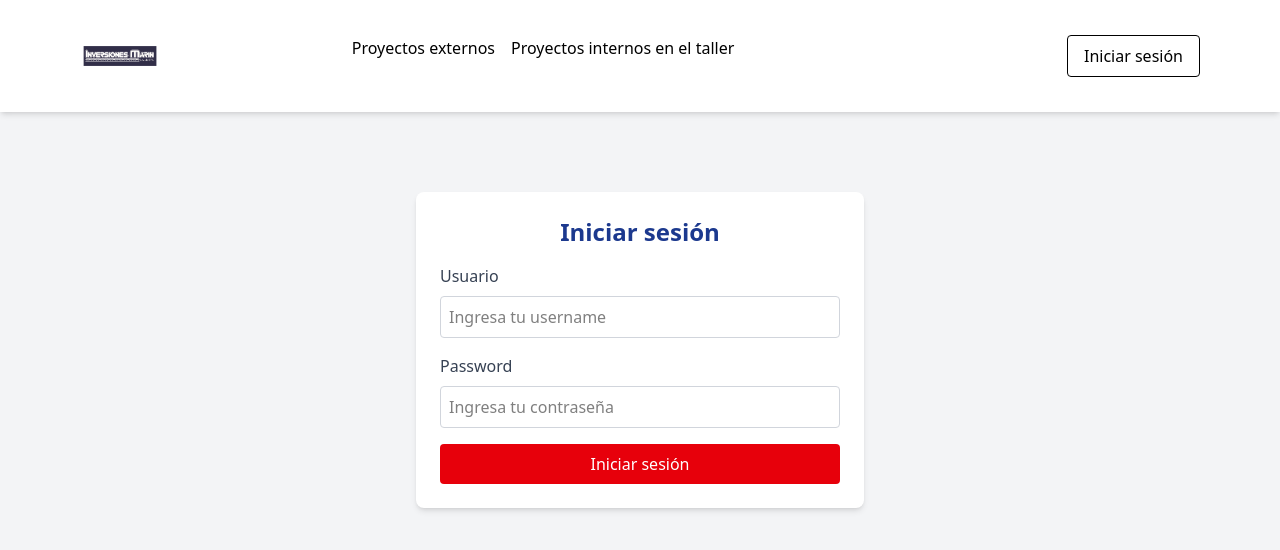
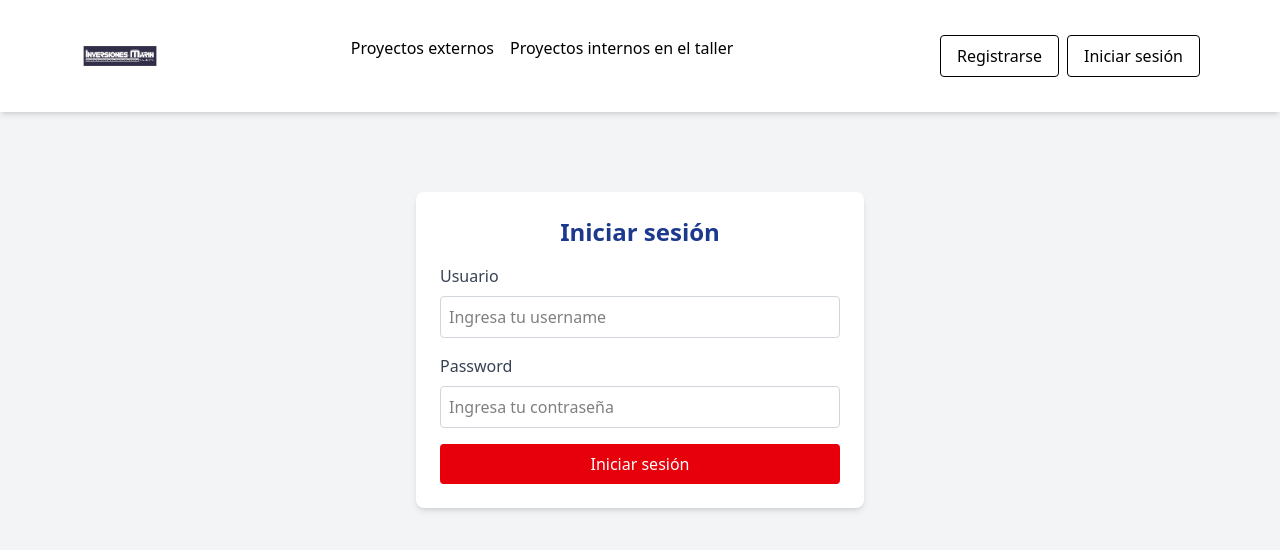
Before and after one commit to jrlf23/Sistema_gestion_avances_y_reportes_Empleado, a React (Vite) app in the folder frontend/: page / in a window 1280 px wide. Shown: the top 550 px of the page. Built offline with nearby package versions, Linux system fonts and the light colour scheme.

Commit message:
Arreglando header

```diff
--- a/frontend/src/Componente_comun/Header_employee.jsx
+++ b/frontend/src/Componente_comun/Header_employee.jsx
@@ -71,7 +71,7 @@ export const Header_employee = () => {
                         {/* Dropdown del usuario */}
                         {menuOpen && (
                             <div className="absolute right-0 mt-2 w-40 bg-white shadow-lg rounded-md p-2">
-                                <NavLink to="/perfil" className="block px-4 py-2 text-black hover:bg-gray-200">Mi Perfil</NavLink>
+                                {/* <NavLink to="/perfil" className="block px-4 py-2 text-black hover:bg-gray-200">Mi Perfil</NavLink> */}
                                 <button onClick={handleLogout} className="block w-full text-left px-4 py-2 text-black hover:bg-gray-200">
                                     Cerrar Sesión
                                 </button>
@@ -80,7 +80,7 @@ export const Header_employee = () => {
                     </div>
                 ) : (
                     <>
-                        <NavLink to="/Signup_employee" className="bg-primary text-white px-4 py-2 rounded">
+                        <NavLink to="/Signup_employee" className="border border-primary text-primary px-4 py-2 rounded">
                             Registrarse
                         </NavLink>
                         <NavLink to="/Login_employee" className="border border-primary text-primary px-4 py-2 rounded">
```
